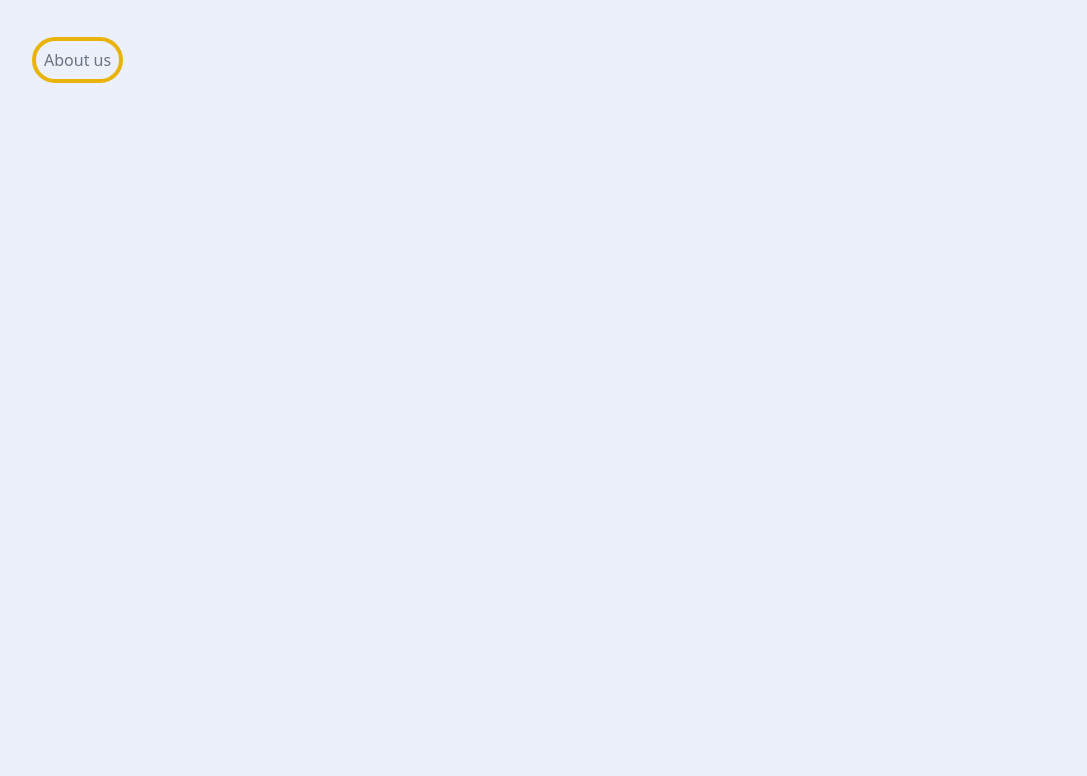
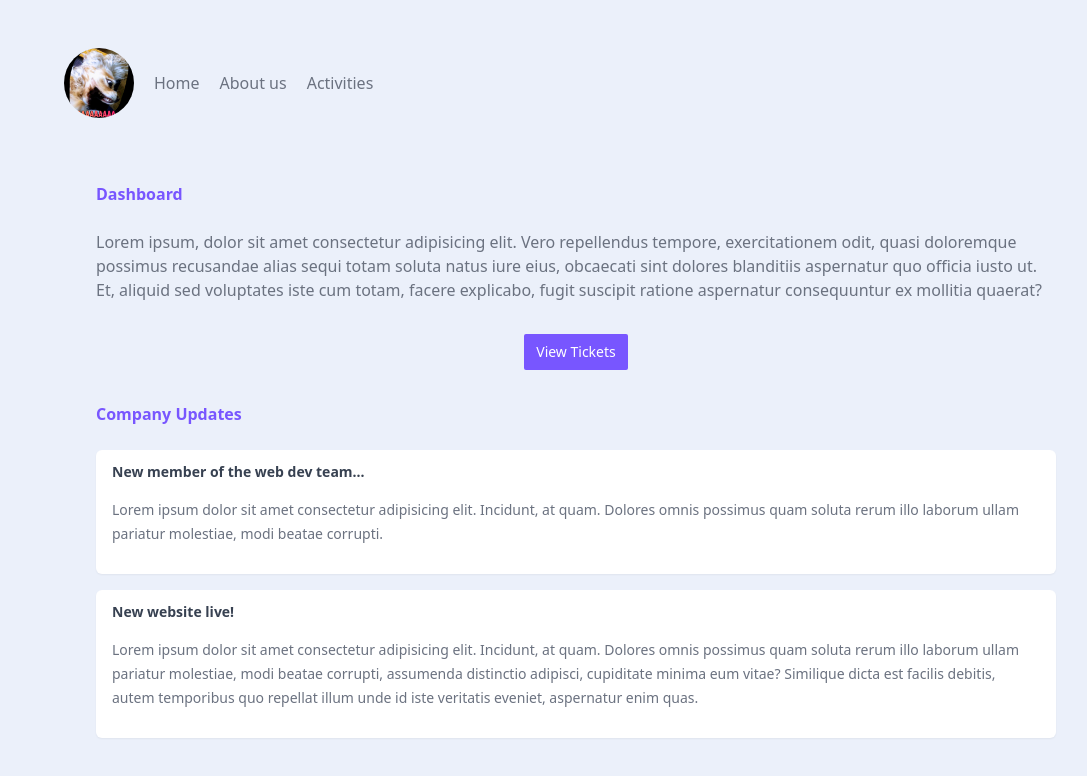
Before and after one commit to MosesLevin/learningPhP, a Next.js app: page / in a window 1280 px wide. Shown: the top 776 px of the page, without its empty margins (64-1151 px from the left). Built offline with nearby package versions, Linux system fonts and the light colour scheme.

Commit message:
added home template

```diff
--- a/app/about/page.tsx
+++ b/app/about/page.tsx
@@ -2,17 +2,7 @@
 import React from 'react'
 
 const AboutUs = () => {
-  return (
-    <div className=" grid grid-rows-[20px_1fr_20px] items-center justify-items-center min-h-screen p-8 pb-20 gap-16 sm:p-20 font-[family-name:var(--font-geist-sans)]">
-      <div className="">Hello guys</div>
-      <Link
-        className="border-yellow-500 border-4 rounded-3xl hover:border-yellow-700 hover:text-yellow-200 p-2"
-        href="/"
-      >
-        Home
-      </Link>
-    </div>
-  )
+  return <div>About</div>
 }
 
 export default AboutUs
--- /dev/null
+++ b/app/activities/page.tsx
@@ -0,0 +1,7 @@
+import React from 'react'
+
+const Activities = () => {
+  return <div>Activities</div>
+}
+
+export default Activities
--- /dev/null
+++ b/app/components/Navbar.tsx
@@ -0,0 +1,22 @@
+import Link from 'next/link'
+import React from 'react'
+import Image from 'next/image'
+import Logo from '/public/NellyAA.jpeg'
+
+export default function Navbar() {
+  return (
+    <nav>
+      <Image
+        src={Logo}
+        alt="Dojo Helpdesk logo"
+        width={70}
+        placeholder="blur"
+        quality={100}
+        className="rounded-full"
+      />
+      <Link href="/">Home</Link>
+      <Link href="/about">About us</Link>
+      <Link href="/activities">Activities</Link>
+    </nav>
+  )
+}
--- a/app/layout.tsx
+++ b/app/layout.tsx
@@ -1,21 +1,25 @@
-import type { Metadata } from "next";
-import "./globals.css";
+import type { Metadata } from 'next'
+import './globals.css'
+import Navbar from './components/Navbar'
 
 export const metadata: Metadata = {
-  title: "Learning for php",
-  description: "Learning environment for another project",
-};
+  title: 'Learning for php',
+  description: 'Learning environment for another project',
+}
 
 export default function RootLayout({
   children,
 }: Readonly<{
-  children: React.ReactNode;
+  children: React.ReactNode
 }>) {
   return (
     <html lang="en">
       <body>
-        <main className="max-w-6xl mx-auto">{children}</main>
+        <main className="max-w-6xl mx-auto">
+          <Navbar />
+          {children}
+        </main>
       </body>
     </html>
-  );
+  )
 }
--- a/app/page.tsx
+++ b/app/page.tsx
@@ -2,13 +2,44 @@
 
 export default function Home() {
   return (
-    <div>
-      <Link
-        href={'/about'}
-        className="border-yellow-500 border-4 rounded-3xl hover:border-yellow-700 hover:text-yellow-200 p-2"
-      >
-        About us
-      </Link>
-    </div>
+    <main>
+      <h2>Dashboard</h2>
+      <p>
+        Lorem ipsum, dolor sit amet consectetur adipisicing elit. Vero
+        repellendus tempore, exercitationem odit, quasi doloremque possimus
+        recusandae alias sequi totam soluta natus iure eius, obcaecati sint
+        dolores blanditiis aspernatur quo officia iusto ut. Et, aliquid sed
+        voluptates iste cum totam, facere explicabo, fugit suscipit ratione
+        aspernatur consequuntur ex mollitia quaerat?
+      </p>
+
+      <div className="flex justify-center my-8">
+        <Link href="/tickets">
+          <button className="btn-primary">View Tickets</button>
+        </Link>
+      </div>
+
+      <h2>Company Updates</h2>
+
+      <div className="card">
+        <h3>New member of the web dev team...</h3>
+        <p>
+          Lorem ipsum dolor sit amet consectetur adipisicing elit. Incidunt, at
+          quam. Dolores omnis possimus quam soluta rerum illo laborum ullam
+          pariatur molestiae, modi beatae corrupti.
+        </p>
+      </div>
+      <div className="card">
+        <h3>New website live!</h3>
+        <p>
+          Lorem ipsum dolor sit amet consectetur adipisicing elit. Incidunt, at
+          quam. Dolores omnis possimus quam soluta rerum illo laborum ullam
+          pariatur molestiae, modi beatae corrupti, assumenda distinctio
+          adipisci, cupiditate minima eum vitae? Similique dicta est facilis
+          debitis, autem temporibus quo repellat illum unde id iste veritatis
+          eveniet, aspernatur enim quas.
+        </p>
+      </div>
+    </main>
   )
 }
--- a/app/users/page.tsx
+++ /dev/null
@@ -1,7 +0,0 @@
-import React from "react";
-
-const Users = () => {
-  return <div>Users</div>;
-};
-
-export default Users;
```
Also changed, not shown: public/NellyAA.jpeg (added), 1 other file (tests, documents, lock files or other folders).
